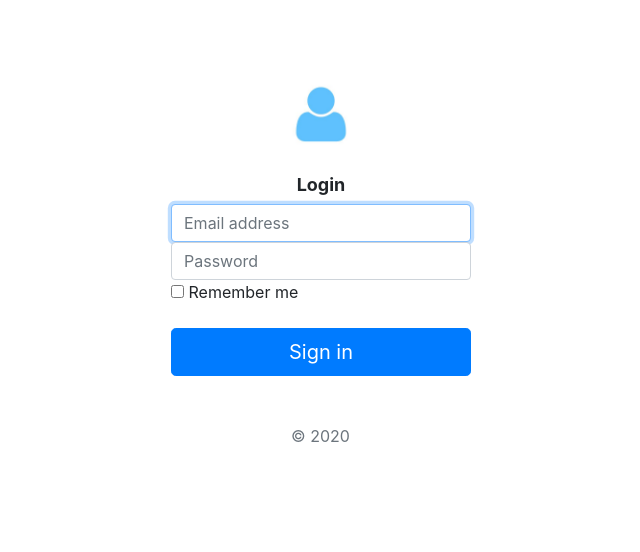
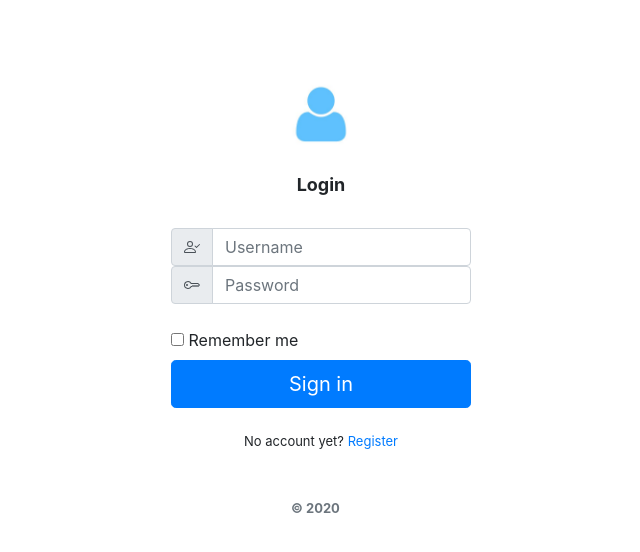
Before and after one commit to ThriledLokki983/cs50-2021, a Flask app: page /login in a window 1280 px wide. Shown: the part 144-696 px from the top of the page, without its empty margins (247-887 px from the left). Run offline with Flask 2, Linux system fonts and the light colour scheme; some libraries are stand-ins or nearby versions.

Commit message:
newest changes

```diff
--- a/web-dev/my-first-website/app.py
+++ b/web-dev/my-first-website/app.py
@@ -103,9 +103,19 @@ def newpost():
         return render_template('/newpost.html')
 
 
-@app.route('/login')
+@app.route('/login', methods=['GET', 'POST'])
 def login():
-    return render_template('login.html')
+    error = None
+    if request.method == 'POST':
+        username = request.form['username']
+        password = request.form['password']
+        if username != request.form['username'] or password != request.form['password']:
+            error = 'Try Again: Invalid Credentials'
+        else:
+            flash('You have successfully logged in')
+            return render_template('/post.html', error=error)
+    else:
+        return render_template('login.html')
 
 
 @app.route('/register', methods=['GET', 'POST'])
--- a/web-dev/my-first-website/templates/login.html
+++ b/web-dev/my-first-website/templates/login.html
@@ -6,21 +6,37 @@
 
 {% block body %}
 <div style="align-content: center; margin-top: 20%; margin-left: 30%;">
-<form style="width: 300px;"class="form-signin" action="" method="POST">
- <img style="margin-left: 38%;" class="mb-4" src="/static/images/login.jpg" alt="" width="72" height="72">
- <h1 style="font-size: 18px; font-weight: bold; text-align: center;">Login</h1>
- <label for="inputEmail" class="sr-only">Email address</label>
- <input style="width: 300px;" type="email" id="inputEmail" class="form-control" placeholder="Email address" required autofocus>
- <label for="inputPassword" class="sr-only">Password</label>
- <input style="width: 300px;" type="password" id="inputPassword" class="form-control" placeholder="Password" required>
- <div class="checkbox mb-3">
-   <label>
-     <input type="checkbox" value="remember-me"> Remember me
-   </label>
- </div>
- <button style="width:" class="btn btn-lg btn-primary btn-block" type="submit">Sign in</button>
- <p style="margin-left: 40%;" class="mt-5 mb-3 text-muted">&copy; 2020</p>
-</form>
+  <form style="width: 300px;"class="form-signin" action="/login" method="POST">
+      <img style="margin-left: 38%;" class="mb-4" src="/static/images/login.jpg" alt="" width="72" height="72">
+      <h1 style="font-size: 18px; font-weight: bold; text-align: center;">Login</h1><br>
+    <div class="input-group flex-nowrap">
+      <div class="input-group-prepend">
+          <span class="input-group-text" id="addon-wrapping"><svg width="1em" height="1em" viewBox="0 0 16 16" class="bi bi-person-check" fill="currentColor" xmlns="http://www.w3.org/2000/svg">
+            <path fill-rule="evenodd" d="M8 5a2 2 0 1 1-4 0 2 2 0 0 1 4 0zM6 8a3 3 0 1 0 0-6 3 3 0 0 0 0 6zm6 5c0 1-1 1-1 1H1s-1 0-1-1 1-4 6-4 6 3 6 4zm-1-.004c-.001-.246-.154-.986-.832-1.664C9.516 10.68 8.289 10 6 10c-2.29 0-3.516.68-4.168 1.332-.678.678-.83 1.418-.832 1.664h10zm4.854-7.85a.5.5 0 0 1 0 .708l-3 3a.5.5 0 0 1-.708 0l-1.5-1.5a.5.5 0 0 1 .708-.708L12.5 7.793l2.646-2.647a.5.5 0 0 1 .708 0z"/>
+          </svg></span>
+      </div>
+        <input type="text" class="form-control" placeholder="Username" id="username" name="username" aria-label="Username" aria-describedby="addon-wrapping" required>
+    </div>
+
+    <div class="input-group flex-nowrap">
+      <div class="input-group-prepend">
+        <span class="input-group-text" id="addon-wrapping"><svg width="1em" height="1em" viewBox="0 0 16 16" class="bi bi-key" fill="currentColor" xmlns="http://www.w3.org/2000/svg">
+        <path fill-rule="evenodd" d="M0 8a4 4 0 0 1 7.465-2H14a.5.5 0 0 1 .354.146l1.5 1.5a.5.5 0 0 1 0 .708l-1.5 1.5a.5.5 0 0 1-.708 0L13 9.207l-.646.647a.5.5 0 0 1-.708 0L11 9.207l-.646.647a.5.5 0 0 1-.708 0L9 9.207l-.646.647A.5.5 0 0 1 8 10h-.535A4 4 0 0 1 0 8zm4-3a3 3 0 1 0 2.712 4.285A.5.5 0 0 1 7.163 9h.63l.853-.854a.5.5 0 0 1 .708 0l.646.647.646-.647a.5.5 0 0 1 .708 0l.646.647.646-.647a.5.5 0 0 1 .708 0l.646.647.793-.793-1-1h-6.63a.5.5 0 0 1-.451-.285A3 3 0 0 0 4 5z"/>
+        <path d="M4 8a1 1 0 1 1-2 0 1 1 0 0 1 2 0z"/>
+        </svg></span>
+      </div>
+        <input type="password" class="form-control" placeholder="Password" id="password" name="password" aria-label="Password" aria-describedby="addon-wrapping" required>
+    </div>
+
+
+    <label>
+      <br>
+      <input style="margin-left: 0%;" type="checkbox" value="remember-me"> Remember me
+    </label>
+    <button style="width: 300px; margin-left: 0%;" class="btn btn-lg btn-primary btn-block" type="submit">Sign in</button><br>
+    <p style="font-size: small; text-align: center;">No account yet? <a href="/register">Register</a></p>
+    <p style="margin-left: 40%; font-weight: bold; font-size: small; color: black;" class="mt-5 mb-3 text-muted">&copy; 2020</p>
+  </form>
 </div>
 
 {% endblock %}
--- a/web-dev/my-first-website/templates/success.html
+++ b/web-dev/my-first-website/templates/success.html
@@ -7,7 +7,7 @@
 {% block body %}
 
 <div style="width: 600px; margin-top: 40%; margin-left: 20%;" class="alert alert-success" role="alert">
- Successfully Registered. Please click <a href="/register" class="alert-link">here</a> to login.
+ Successfully Registered. Please click <a href="/login" class="alert-link">here</a> to login.
 </div>
 
 {% endblock %}
```
Also changed, not shown: web-dev/my-first-website/templates/index.html (+5 -2 lines), web-dev/my-first-website/templates/register.html (+27 -6 lines), web-dev/my-first-website/posts.db.
